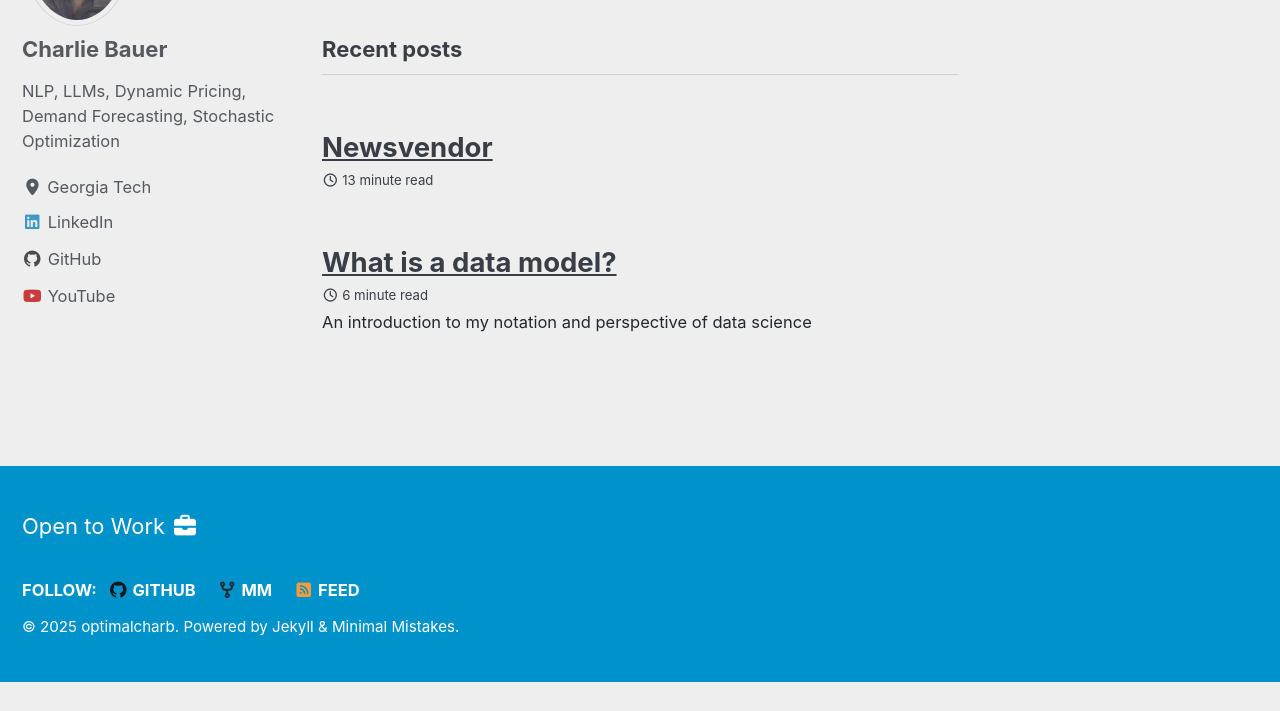
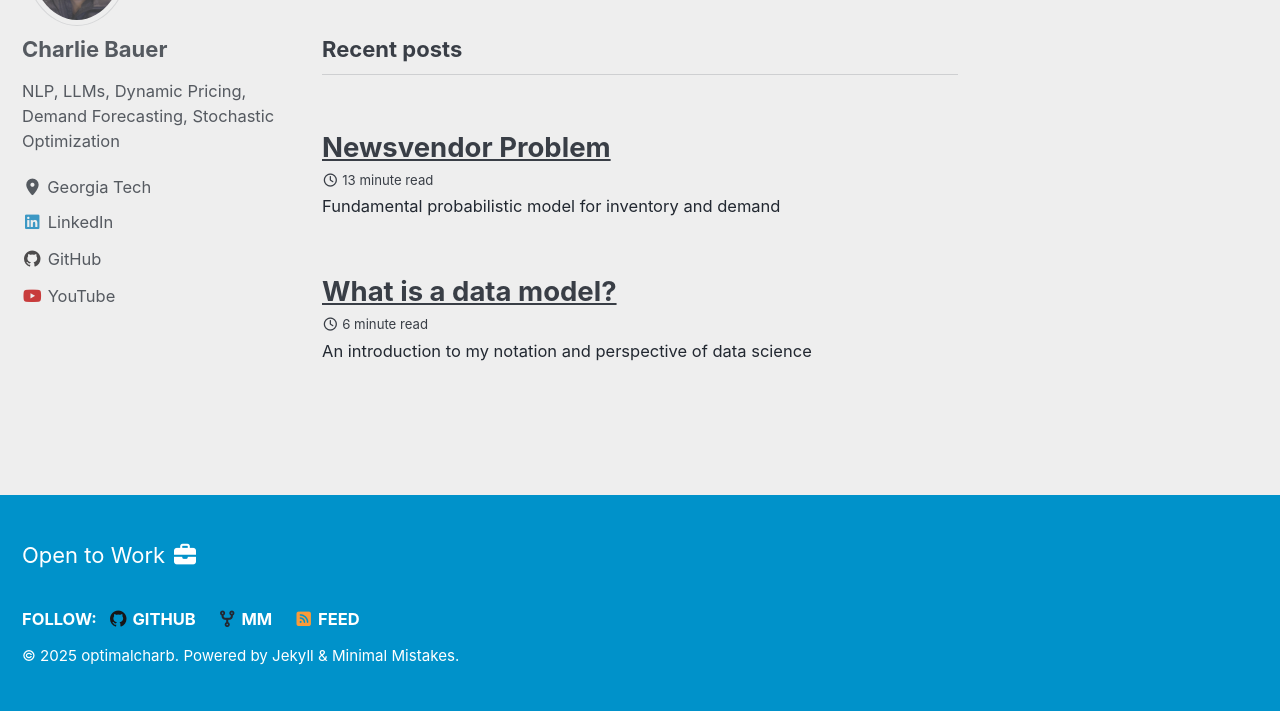
Before and after one commit to optimalcharb/optimalcharb.github.io, a Jekyll site: the page built from index.html, in a window 1280 px wide and 900 px high, scrolled down 570 px, cut to the strip 189-900 px from the top of the window. Built offline with Jekyll 4.4.1, drawn with Linux system fonts in a browser that asks for light colours; cached includes are drawn as plain includes; the list of posts is cut into pages by our own code; before the commit the page ends 1441 px from its top, so only the background shows below that.

Commit message:
finish newsvendor

```diff
--- a/_posts/2025-02-21-newsvendor.md
+++ b/_posts/2025-02-21-newsvendor.md
@@ -1,11 +1,11 @@
 ---
 layout: single
-title: "Newsvendor"
-excerpt: ""
+title: "Newsvendor Problem"
+excerpt: "Fundamental probabilistic model for inventory and demand"
 categories:
   - Probabilistic-Models
 tags:
-  - classification
+  - stochastic
 toc: true
 toc_label: "Table of Contents"
 #  toc_icon:
@@ -252,6 +252,10 @@ P^{(Y)}=
 \end{array}
 $$
 
+The Markov chain can also be visualized with a diagram:
+
+<img src="/assets/post-images/newsvendor-mc.png" alt="alt" width="400">
+
 The transition matrices can be used to calculate the steady-state distribution, probability of transitioning from $i$ to $j$ in multiple steps, expected number of steps to transition from $i$ to $j$, etc. If we find the steady-state distribution, then we can find the expected cost or profit per period.
 
 For a small Markov chain like $X$, we can calculate the steady-state (stationary) distribution $\pi$ by hand from $\pi P=\pi$, $\sum_i \pi_i=1$.
```
Also changed, not shown: assets/post-images/newsvendor-mc.png (added).
